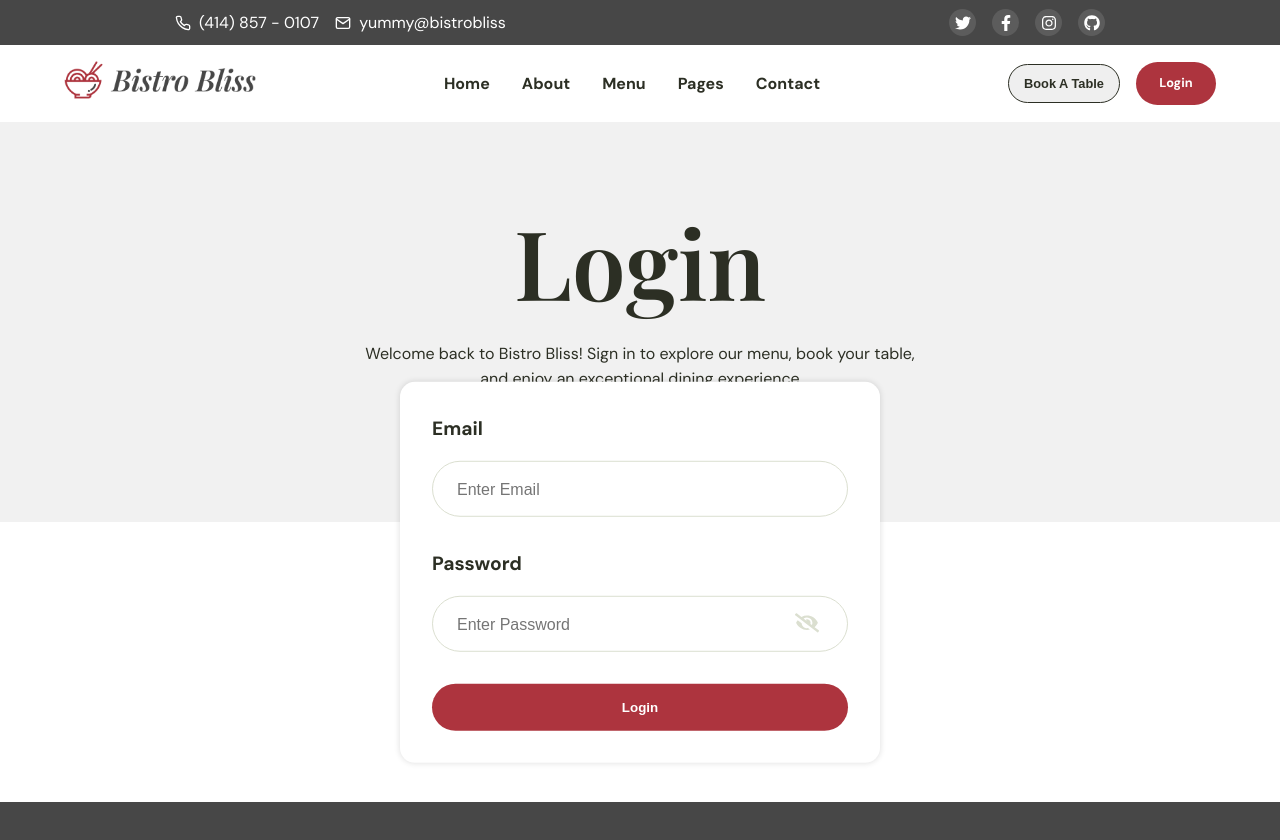
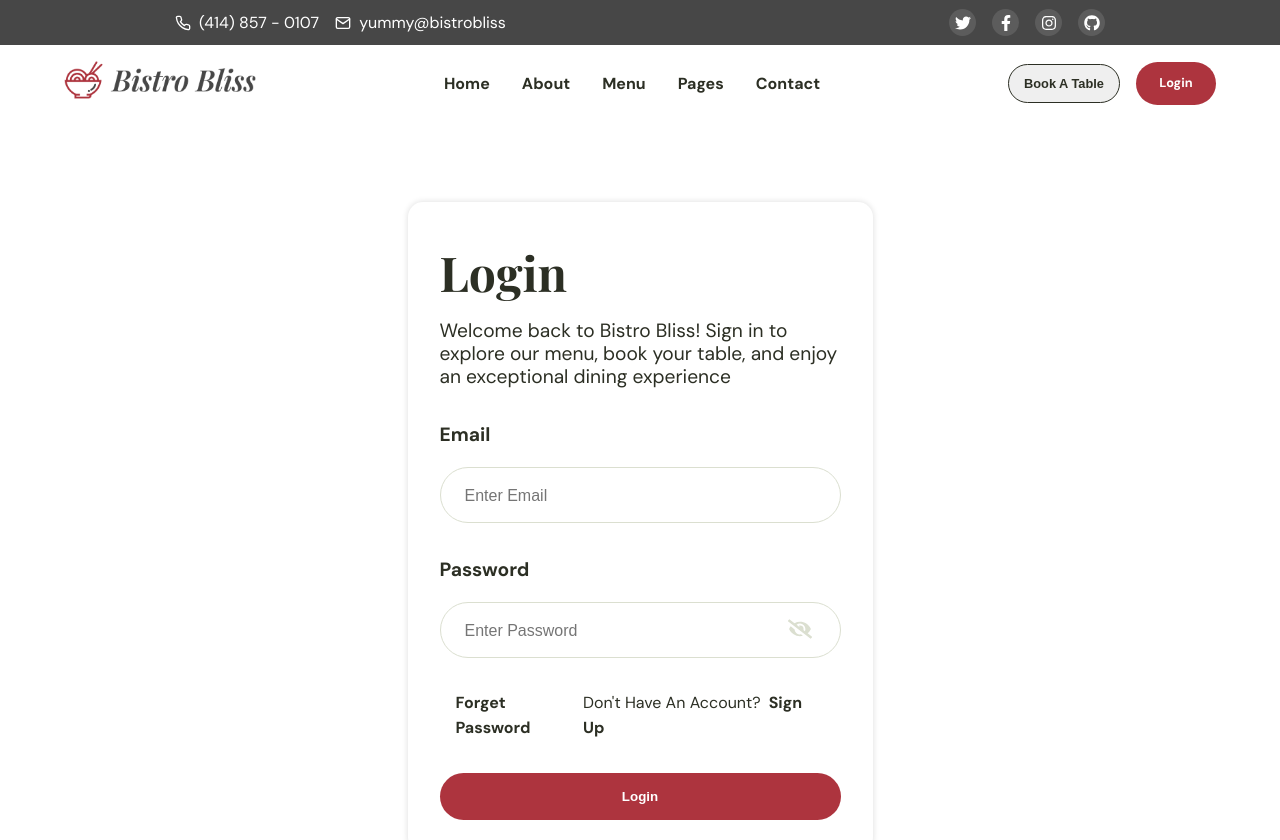
Before and after one commit to AliiMuhammed/Final-Project-Amit, a React (Create React App) app in the folder bistro/: page /login in a window 1280 px wide. Shown: the top 840 px of the page. Built offline with nearby package versions, Linux system fonts and the light colour scheme; a web font is replaced by a local one.

Commit message:
change login form design

```diff
--- a/bistro/src/Pages/Login/Login.jsx
+++ b/bistro/src/Pages/Login/Login.jsx
@@ -8,6 +8,7 @@ import { useNavigate } from "react-router";
 import { openToast } from "../../Redux/Slices/toastSlice";
 import { setAuthUser } from "./../../Helper/Storage";
 import Spinner from "./../../Shared/Spinner";
+import { Link } from "react-router-dom";
 
 const Login = () => {
   const [showPass, setShowPass] = useState(false);
@@ -62,19 +63,20 @@ const Login = () => {
 
   return (
     <section className="login-section">
-      <MainPageHeader
-        header={"Login"}
-        paragraph={
-          "Welcome back to Bistro Bliss! Sign in to explore our menu, book your table, and enjoy an exceptional dining experience"
-        }
-      />
       <div className="container">
         <div className="login-form">
+          <div className="form-header">
+            <h2>Login</h2>
+            <p>
+              Welcome back to Bistro Bliss! Sign in to explore our menu, book
+              your table, and enjoy an exceptional dining experience
+            </p>
+          </div>
           <form onSubmit={handleSubmit}>
             <div className="input-field">
               <label htmlFor="email">Email</label>
               <input
-                type="email"
+                type="text"
                 id="email"
                 placeholder="Enter Email"
                 value={email}
@@ -105,7 +107,13 @@ const Login = () => {
                 <p className="error-msg">{errors.password}</p>
               )}
             </div>
-
+            <div className="login-links">
+              <Link to={"/forgot-password"}>forget password</Link>
+              <div className="regester">
+                Don't have an account?
+                <Link to={"/register"}>Sign Up</Link>
+              </div>
+            </div>
             <div className="input-field">
               <button className="main-btn" disabled={loading} type="submit">
                 {loading ? <Spinner className="spinner-w" /> : "Login"}
--- a/bistro/src/Pages/Login/style/login.css
+++ b/bistro/src/Pages/Login/style/login.css
@@ -1,15 +1,8 @@
-.login-section {
-    padding-top: 0;
-}
-
-
 .login-section .container {
     display: flex;
     flex-direction: column;
     align-items: center;
     justify-content: center;
-    position: relative;
-    height: 25vh;
 }
 
 .login-section .container .login-form {
@@ -21,15 +14,21 @@
     -moz-border-radius: 15px;
     -ms-border-radius: 15px;
     -o-border-radius: 15px;
-    position: absolute;
-    top: 25%;
-    left: 50%;
-    transform: translate(-50%, -50%);
-    -webkit-transform: translate(-50%, -50%);
-    -moz-transform: translate(-50%, -50%);
-    -ms-transform: translate(-50%, -50%);
-    -o-transform: translate(-50%, -50%);
     box-shadow: 0 0 6px 0px #00000024;
+    gap: 2rem;
+    display: flex;
+    flex-direction: column;
+}
+
+.login-section .container .login-form .form-header h2 {
+    font-family: var(--secondFontFamily);
+    font-size: 3rem;
+    margin-bottom: 0.5rem;
+}
+
+.login-section .container .login-form .form-header p {
+    font-size: 1.2rem;
+    line-height: 1.2;
 }
 
 .login-section .container .login-form form {
@@ -111,12 +110,37 @@
 .login-section .container .login-form .input-field .error-msg {
     color: red;
     font-size: 1rem;
-    margin-left: 2rem;
     transition: var(--main-transition);
     -webkit-transition: var(--main-transition);
     -moz-transition: var(--main-transition);
     -ms-transition: var(--main-transition);
     -o-transition: var(--main-transition);
+}
+
+.login-section .container .login-form form .login-links {
+    display: flex;
+    align-items: center;
+    justify-content: space-between;
+    text-transform: capitalize;
+    padding: 0 1rem;
+}
+
+.login-section .container .login-form form .login-links a {
+    color: var(--mainFontColor);
+    font-weight: bold;
+    transition: var(--main-transition);
+    -webkit-transition: var(--main-transition);
+    -moz-transition: var(--main-transition);
+    -ms-transition: var(--main-transition);
+    -o-transition: var(--main-transition);
+}
+
+.login-section .container .login-form form .login-links .regester a {
+    margin-left: .5rem;
+}
+
+.login-section .container .login-form form .login-links a:hover {
+    color: var(--mainColor);
 }
 
 @media only screen and (max-width: 991px) {
@@ -129,6 +153,7 @@
     .login-section .container .login-form .input-field input {
         padding: 0.9rem 1.5rem;
     }
+
     .login-section .container .login-form form {
         gap: 1rem;
     }
```
